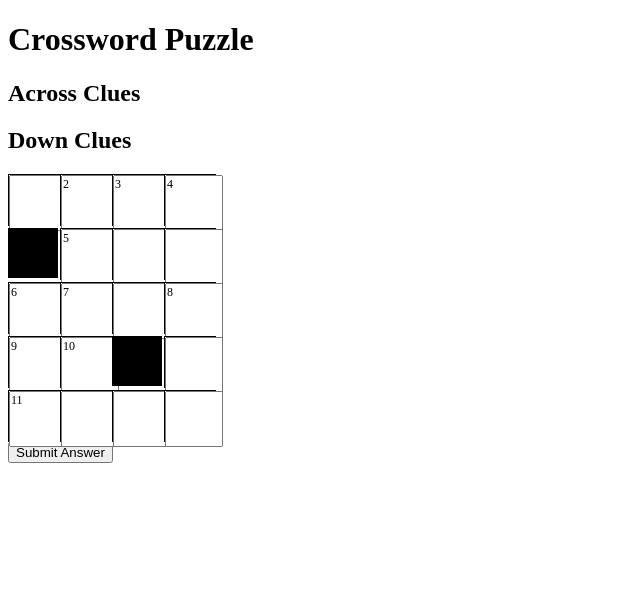
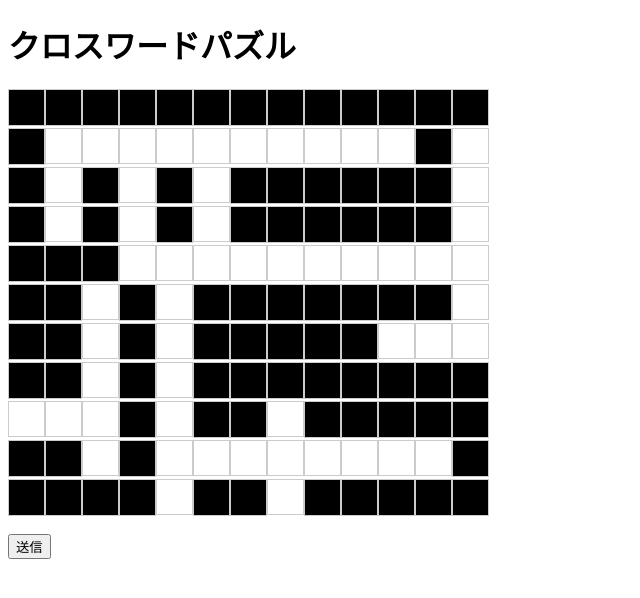
Before and after one commit to kawafuchieirin/Document_summary_app, a Django app: page / in a window 1280 px wide. Shown: the top 598 px of the page, without its empty margins (0-640 px from the left). Run offline with Django 5.2, Linux system fonts and the light colour scheme; data that the repository does not hold is empty.

Commit message:
クロスワード完成

```diff
--- a/crossword_project/crossword_app/templates/crossword_app/crossword.html
+++ b/crossword_project/crossword_app/templates/crossword_app/crossword.html
@@ -1,61 +1,46 @@
 <!DOCTYPE html>
-<html lang="en">
+<html lang="ja">
 <head>
     <meta charset="UTF-8">
-    <title>Crossword Puzzle</title>
+    <title>クロスワードパズル</title>
     <style>
-        .grid { display: grid; grid-template-columns: repeat(4, 50px); grid-gap: 2px; }
-        .cell { width: 50px; height: 50px; text-align: center; vertical-align: middle; font-size: 16px; position: relative; }
-        .input-cell { border: 1px solid #000; background-color: white; }
-        .black-cell { background-color: black; }
-        .clue-number { font-size: 12px; position: absolute; top: 2px; left: 2px; color: black; }
+        .grid {
+            display: grid;
+            grid-template-columns: repeat(13, 35px); /* 13列の固定幅、マスのサイズを調整 */
+            gap: 2px;
+        }
+        .cell {
+            width: 31px; /* マスの幅を調整 */
+            height: 32px; /* マスの高さを調整 */
+            text-align: center;
+            font-size: 16px;
+            border: 1px solid #ccc;
+        }
+        .black-cell {
+            width: 35px; /* 黒マスも同じサイズに */
+            height: 35px;
+            background-color: black;
+            border: 1px solid #ccc;
+        }
     </style>
 </head>
 <body>
-    <h1>Crossword Puzzle</h1>
-    {% if error_message %}
-        <p style="color: red;">{{ error_message }}</p>
-    {% endif %}
-
-    <h2>Across Clues</h2>
-    <ul>
-        {% for clue in across_clues %}
-            <li>{{ clue.clue_text }}</li>
-        {% endfor %}
-    </ul>
-
-    <h2>Down Clues</h2>
-    <ul>
-        {% for clue in down_clues %}
-            <li>{{ clue.clue_text }}</li>
-        {% endfor %}
-    </ul>
-
-    <!-- クロスワード入力フォーム -->
-    <form action="{% url 'validate_answer' %}" method="post">
+    <h1>クロスワードパズル</h1>
+    <form method="post" action="{% url 'validate_answer' %}">
         {% csrf_token %}
         <div class="grid">
-            {% for row in grid_structure %}
+            {% for row in crossword_data %}
                 {% for cell in row %}
-                    {% if cell == 0 %}
-                        <!-- 黒セル -->
+                    {% if cell == "#" %}
                         <div class="cell black-cell"></div>
-                    {% elif cell == 1 %}
-                        <!-- 解答入力セル -->
-                        <div class="cell input-cell">
-                            <input type="text" name="answer{{ forloop.counter }}" maxlength="1" style="width: 100%; height: 100%; text-align: center;" aria-label="解答はこちら">
-                        </div>
                     {% else %}
-                        <!-- 番号付き解答入力セル -->
-                        <div class="cell input-cell">
-                            <span class="clue-number">{{ cell }}</span>
-                            <input type="text" name="answer{{ forloop.counter }}" maxlength="1" style="width: 100%; height: 100%; text-align: center;" aria-label="解答はこちら">
-                        </div>
+                        <input type="text" name="answer{{ forloop.counter }}" maxlength="1" class="cell" required>
                     {% endif %}
                 {% endfor %}
             {% endfor %}
         </div>
-        <button type="submit">Submit Answer</button>
+        <br>
+        <input type="submit" value="送信">
     </form>
 </body>
 </html>
--- a/crossword_project/crossword_app/views.py
+++ b/crossword_project/crossword_app/views.py
@@ -1,37 +1,31 @@
-# crossword_app/views.py
-from django.shortcuts import render, redirect
-from django.urls import reverse
-from .models import AcrossClue, DownClue
+from django.shortcuts import render, redirect, reverse
 
 def crossword_view(request):
-    across_clues = AcrossClue.objects.all()
-    down_clues = DownClue.objects.all()
-    error_message = request.GET.get('error', None)
-
-    # グリッド構造
-    grid_structure = [
-        [1, 2, 3, 4],
-        [0, 5, 1, 1],
-        [6, 7, 1, 8],
-        [9, 10, 0, 1],
-        [11, 1, 1, 1],
+    crossword_data = [
+        ["#", "#", "#", "#", "#", "#", "#", "#", "#", "#", "#", "#", "#"],
+        ["#", "c", "l", "o", "u", "d", "f", "r", "o", "n", "t", "#", "p"],
+        ["#", "d", "#", "p", "#", "o", "#", "#", "#", "#", "#", "#", "r"],
+        ["#", "k", "#", "e", "#", "c", "#", "#", "#", "#", "#", "#", "o"],
+        ["#", "#", "#", "n", "q", "u", "i", "c", "k", "s", "i", "h", "t"],
+        ["#", "#", "s", "#", "m", "#", "#", "#", "#", "#", "#", "#", "o"],
+        ["#", "#", "e", "#", "e", "#", "#", "#", "#", "#", "c", "f", "n"],
+        ["#", "#", "r", "#", "n", "#", "#", "#", "#", "#", "#", "#", "#"],
+        ["v", "p", "c", "#", "t", "#", "#", "w", "#", "#", "#", "#", "#"],
+        ["#", "#", "h", "#", "d", "y", "n", "a", "m", "o", "d", "b", "#"],
+        ["#", "#", "#", "#", "b", "#", "#", "f", "#", "#", "#", "#", "#"]
     ]
 
-    return render(request, 'crossword_app/crossword.html', {
-        'across_clues': across_clues,
-        'down_clues': down_clues,
-        'error_message': error_message,
-        'grid_structure': grid_structure,
-    })
+    return render(request, 'crossword_app/crossword.html', {'crossword_data': crossword_data})
 
 def validate_answer(request):
     if request.method == 'POST':
-        answer = "".join([request.POST.get(f'answer{i}', '') for i in range(1, 5)])
-        if answer.lower() == 'thank':
-            return redirect('success')
+        # ユーザーの回答を取得して処理する（例として 'cloudfront' と比較）
+        answer = "".join([request.POST.get(f'answer{i}', '').lower() for i in range(1, 10)])
+        if answer == 'cloudfront':  # 正解の回答と比較
+            return redirect('success')  # 正解の場合は成功ページへリダイレクト
         else:
-            return redirect(reverse('crossword_puzzle') + '?error=Incorrect answer')
-    return redirect('crossword_puzzle')
+            return redirect(reverse('crossword') + '?error=Incorrect answer')  # 不正解の場合はエラーメッセージを表示
+    return redirect('crossword')
 
 def success_view(request):
     return render(request, 'crossword_app/success.html')
```
